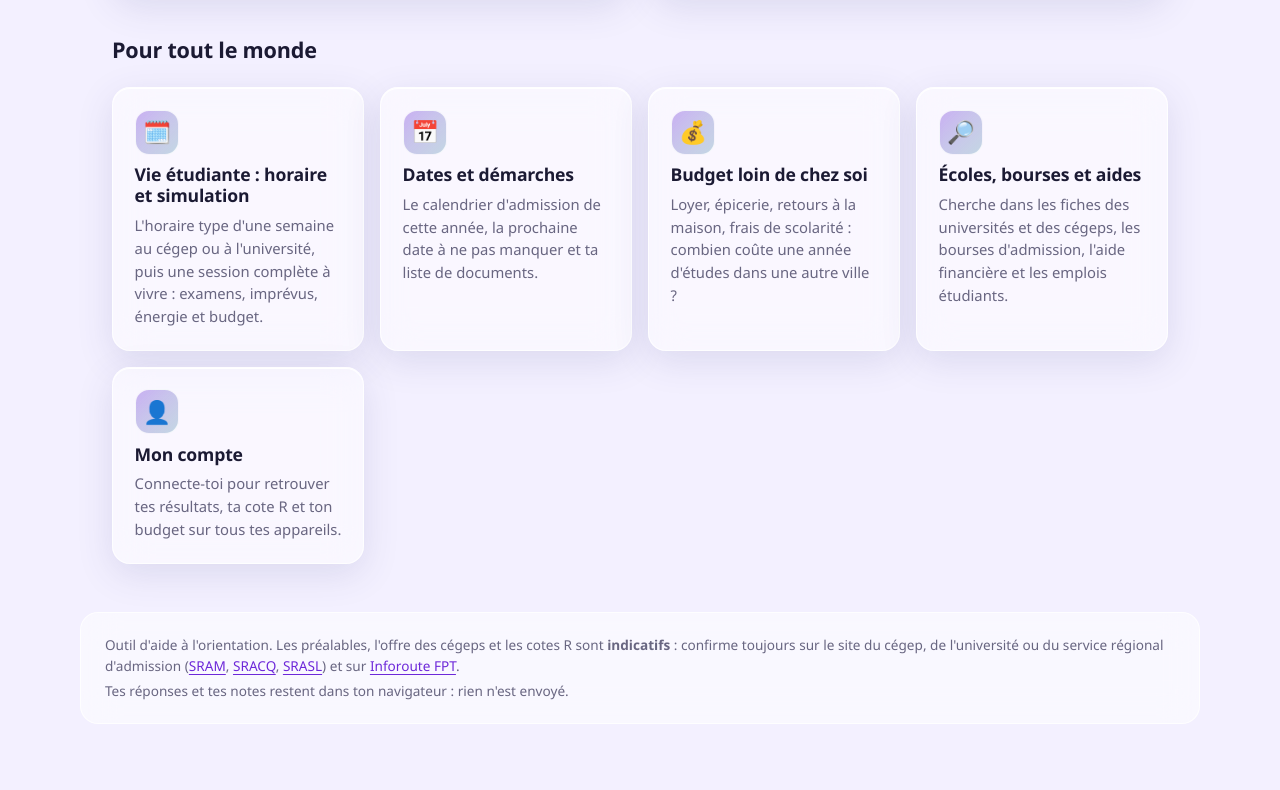
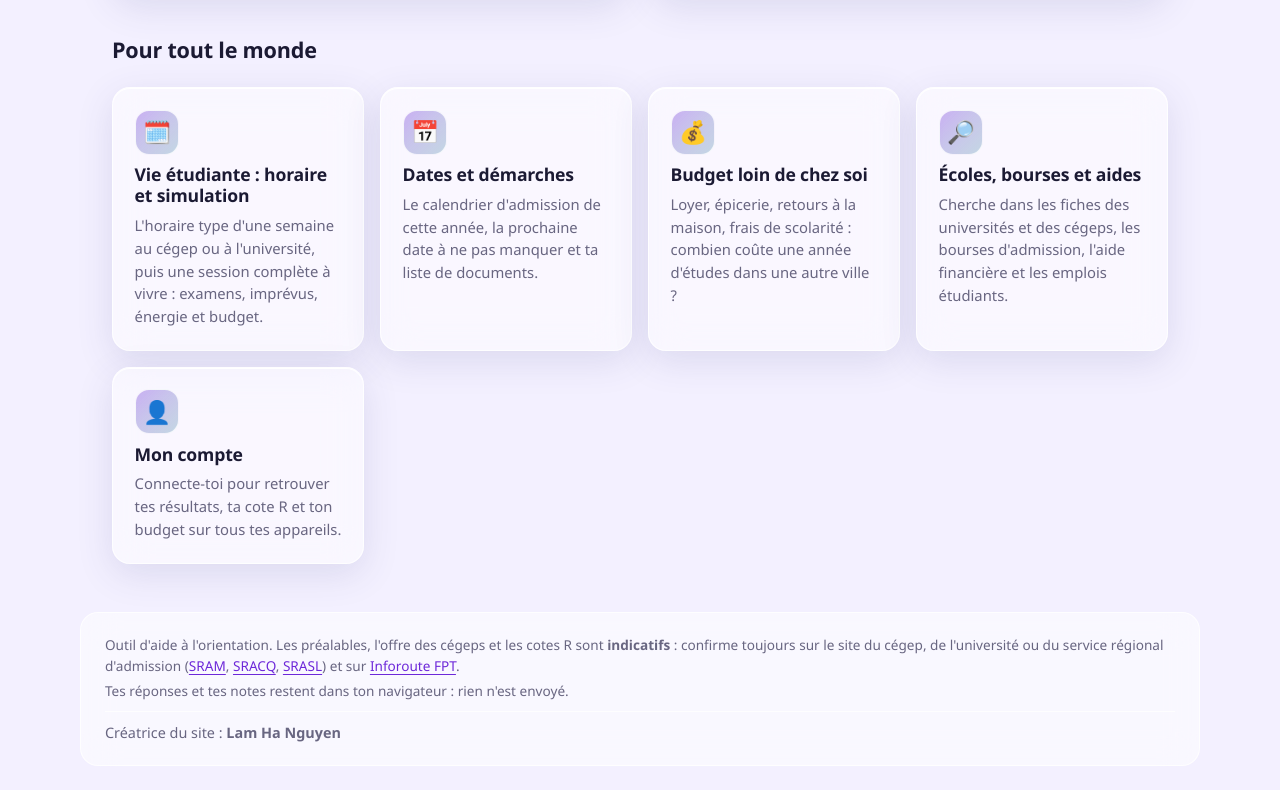
Before and after one commit to nguyenlamha26-design/Cap-etudes, a plain HTML site: page index.html in a window 1280 px wide. Shown: the part 778-1568 px from the top of the page. Before the commit the page ends 1526 px from the top, so only its background shows below. Drawn offline with Linux system fonts and the light colour scheme.

Commit message:
Univers créatif de Lam Ha : site central qui regroupe toutes les créations
- univers-creatif/ : page d'accueil étoilée, une planète par création
  (SimulEntreprise Québec, Cap Études, Les Chambres Secrètes, Le P'tit Glouton)
  avec filtres par catégorie, salle de projection des vidéos et section À propos ;
  contenu modifiable dans data.js, serveur local (port 8770) qui sert tout le projet
- Cap Études : crédit de la créatrice dans le pied de page
- launch.json : configuration univers-creatif

Co-Authored-By: Claude Opus 5.5 <noreply@anthropic.com>

```diff
--- a/css/style.css
+++ b/css/style.css
@@ -810,3 +810,4 @@ a.tag:hover { filter: brightness(1.15); }
 .focus-btn:hover { transform: translateY(-2px); }
 .focus-btn.on { border-color: var(--brand); background: color-mix(in srgb, var(--brand) 18%, transparent); box-shadow: 0 0 0 3px color-mix(in srgb, var(--brand) 22%, transparent); }
 .sc-evt .issue { font-weight: 700; } .sc-evt .issue.ok { color: var(--ok); } .sc-evt .issue.ko { color: var(--ko); }
+.footer .credit { margin-top: .6rem; padding-top: .6rem; border-top: 1px solid var(--glass-border); font-size: .9rem; }
--- a/index.html
+++ b/index.html
@@ -51,6 +51,7 @@
       <a href="https://www.srasl.qc.ca" target="_blank" rel="noopener">SRASL</a>)
       et sur <a href="https://www.inforoutefpt.org" target="_blank" rel="noopener">Inforoute FPT</a>.</p>
     <p class="muted">Tes réponses et tes notes restent dans ton navigateur : rien n'est envoyé.</p>
+    <p class="credit">Créatrice du site : <strong>Lam Ha Nguyen</strong></p>
   </footer>
 
   <script src="js/data-dec.js"></script>
```
